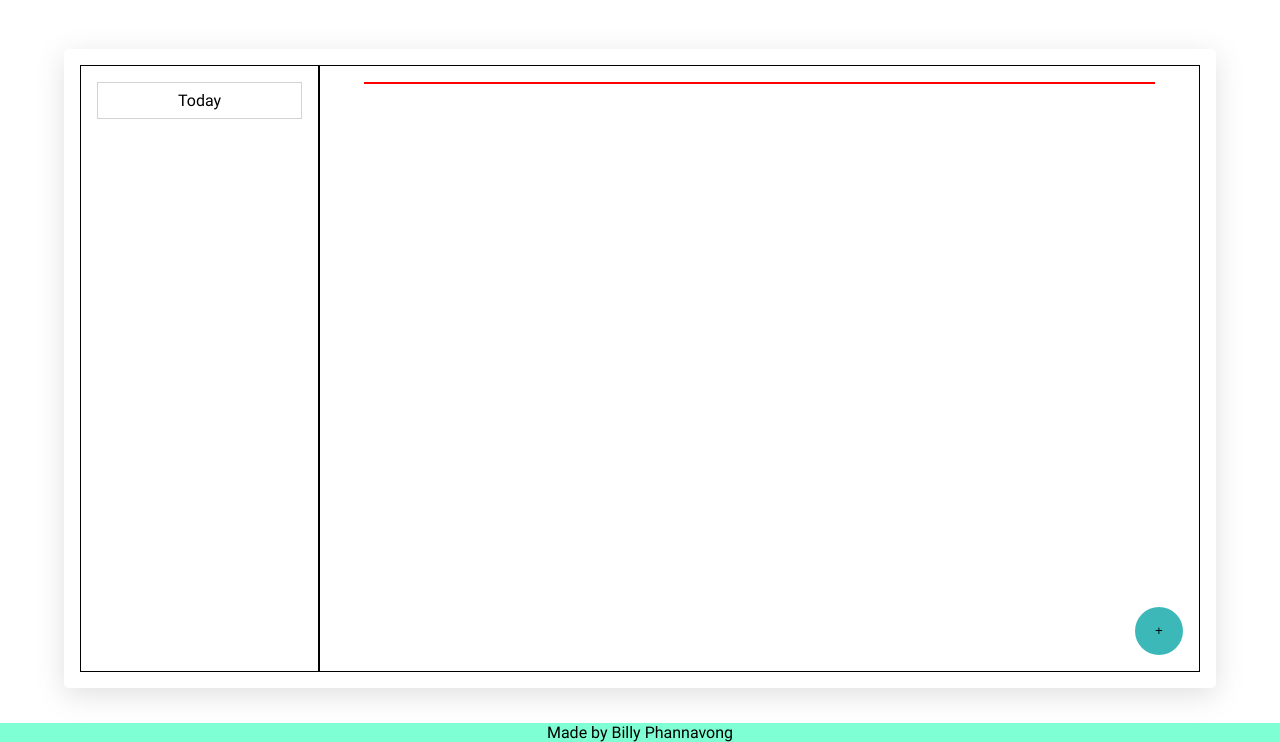
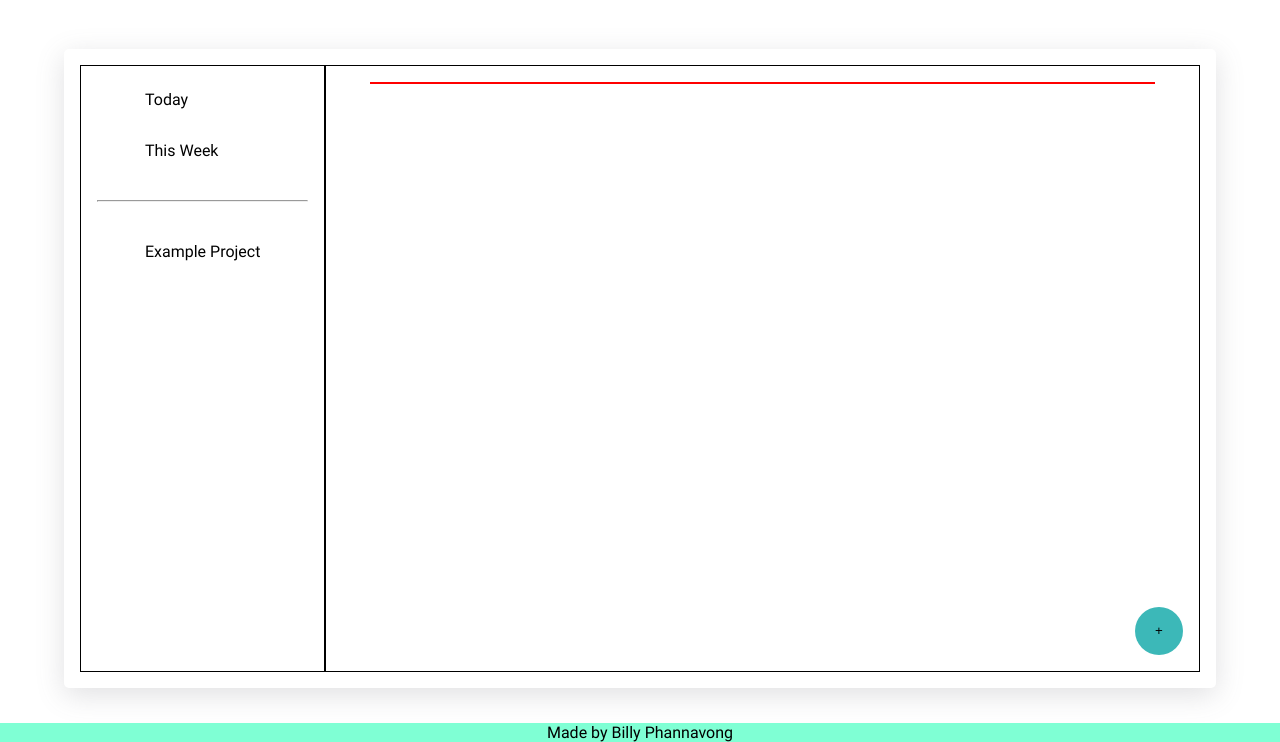
Before and after one commit to bphannavong/todo-list, a website built with webpack: page src/template.html in a window 1280 px wide. Shown: the part 58-800 px from the top of the page. Built offline with nearby package versions, Linux system fonts and the light colour scheme.

Commit message:
Add sidebar css for project labels

```diff
--- a/src/styles.css
+++ b/src/styles.css
@@ -34,7 +34,7 @@ main {
 /* Application section */
 #app {
     display: grid;
-    grid-template-columns: 1fr 5fr;
+    grid-template-columns: minmax(max-content, 1fr) 5fr;
     place-self: center;
     border-radius: 5px;
 
@@ -53,37 +53,38 @@ main {
 
 #sidebar {
     display: grid;
-    justify-content: center;
+    place-content: start;
 }
 
-#projects {
+#sidebar > div {
     display: grid;
+    grid-auto-flow: row;
 
     gap: 1rem;
     margin: 1rem;
 }
 
-#projects > div {
-    border: 1px solid lightgray;
-
+#sidebar > div > div {
     width: 100%;
-    height: min-content;
-    padding: 0.5rem 5rem;
+    padding: 0.5rem 3rem;
 }
 
-#projects > div:hover {
+#sidebar > div > div:hover {
+    border-radius: 5px;
     background-color: lightgray;
-
 }
 
-#today {
+hr {
+    margin: 1rem;
+}
 
-}
+
+
 /* Main contents of App */
 #main-content {
     display: grid;
     place-items: start;
-    overflow: scroll;
+    overflow-y: scroll;
 }
 
 #main-content button {
--- a/src/template.html
+++ b/src/template.html
@@ -1,11 +1,15 @@
 <!DOCTYPE html>
 <html lang="en">
+
 <head>
     <meta charset="UTF-8">
     <meta http-equiv="X-UA-Compatible" content="IE=edge">
     <meta name="viewport" content="width=device-width, initial-scale=1.0">
-    <title><%= htmlWebpackPlugin.options.title %></title>
+    <title>
+        <%= htmlWebpackPlugin.options.title %>
+    </title>
 </head>
+
 <body>
     <main>
         <div id="header">
@@ -13,8 +17,13 @@
         </div>
         <div id="app">
             <div id="sidebar">
+                <div id="days">
+                    <div id="today">Today</div>
+                    <div>This Week</div>
+                </div>
+                <hr>
                 <div id="projects">
-                    <div id="today">Today</div>
+                    <div>Example Project</div>
                 </div>
             </div>
             <div id="main-content">
@@ -27,4 +36,5 @@
         <div id="footer">Made by Billy Phannavong</div>
     </main>
 </body>
+
 </html>
```
Also changed, not shown: dist/bundle.js, dist/index.html, 1 other file.
